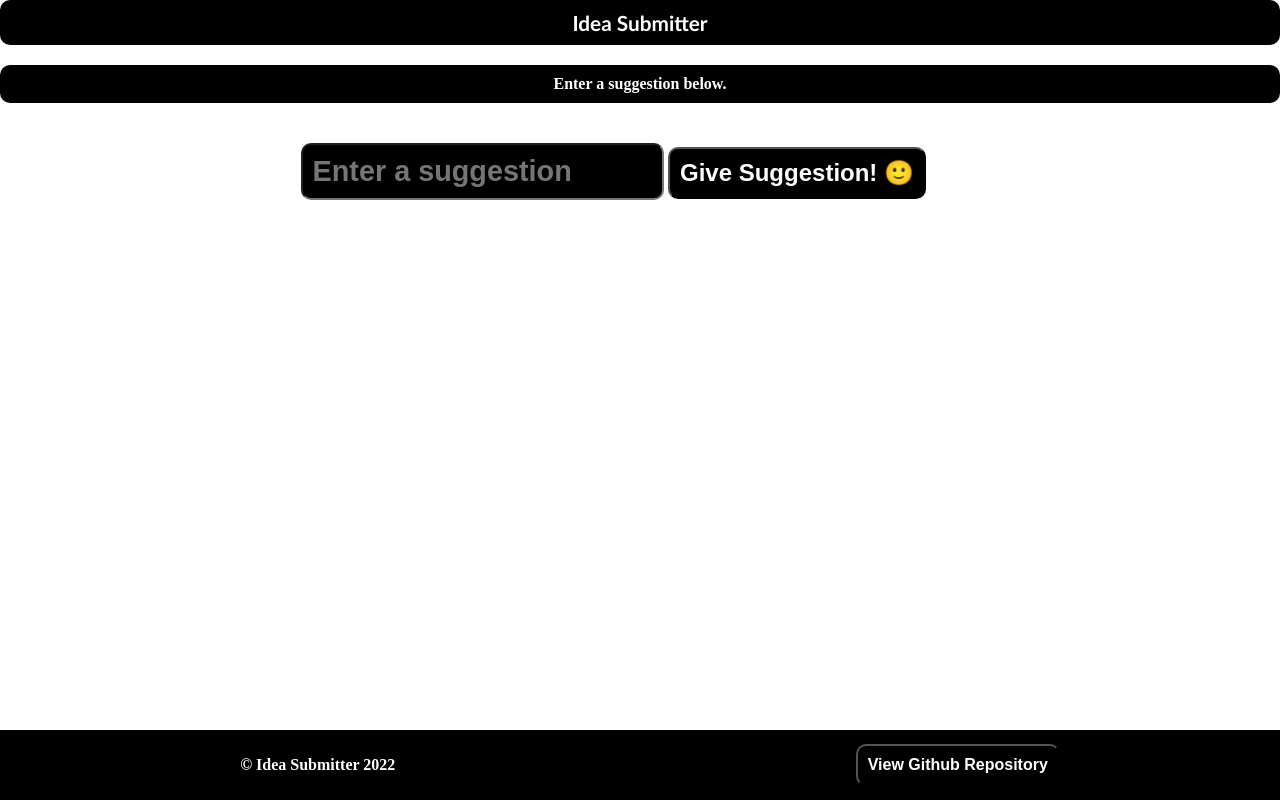
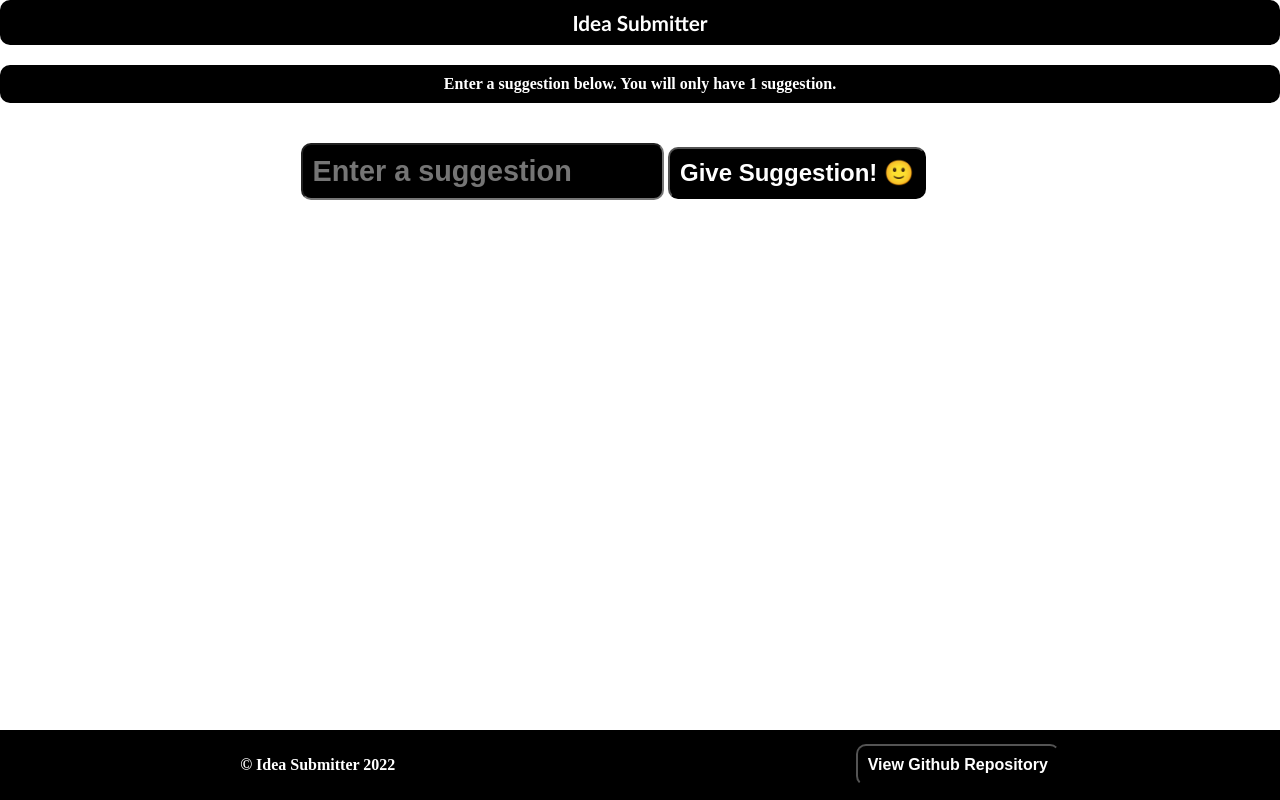
Before and after one commit to iUseYahoo/Idea-Suggester, a plain HTML site: page index.html in a window 1280 px wide. Drawn offline with Linux system fonts and the light colour scheme.

Commit message:
Update index.html

```diff
--- a/index.html
+++ b/index.html
@@ -17,7 +17,7 @@
             <h3 id="site-title">Idea Submitter</h3>
         </div>
         <div class="send-info">
-            <p id="send-info">Enter a suggestion below.</p>
+            <p id="send-info">Enter a suggestion below. You will only have 1 suggestion.</p>
         </div>
         <div class="content">
             <div class="form-group">
```
